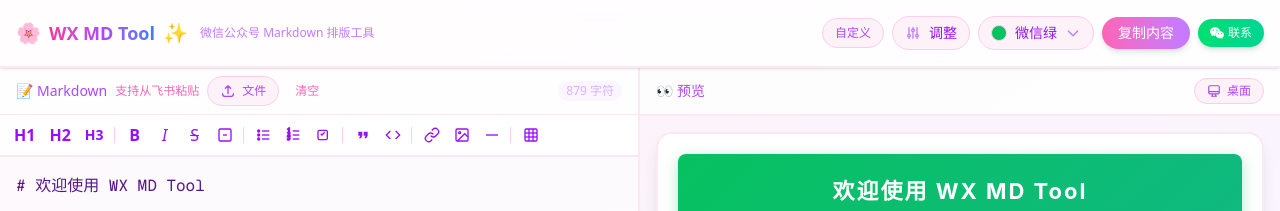
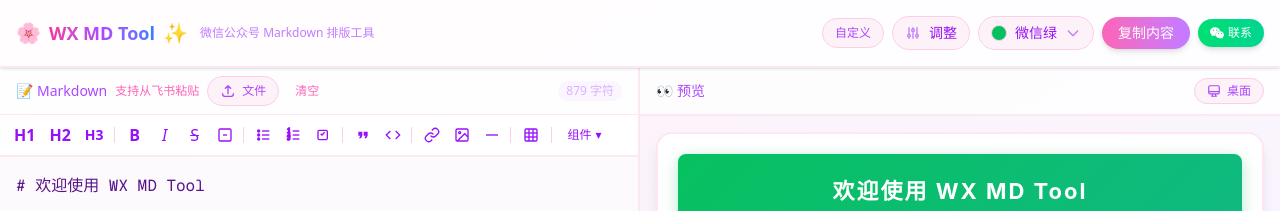
Before and after one commit to AnaWang97/wx-md-tool, a Next.js app: page / in a window 1280 px wide. Both pictures are taken after a click on the button "开始使用". Shown: the top 211 px of the page. Built offline with nearby package versions, Linux system fonts and the light colour scheme.

Commit message:
feat: add layout component toolbar menu

```diff
--- a/components/Editor.tsx
+++ b/components/Editor.tsx
@@ -6,6 +6,11 @@
   hasHtmlContent,
   getHtmlFromClipboard,
 } from "@/lib/html-to-markdown";
+import {
+  createLayoutComponentTemplate,
+  type LayoutComponentId,
+} from "@/lib/layout-components";
+import { insertBlockTemplate } from "@/lib/insert-template";
 import EditorToolbar from "./EditorToolbar";
 
 interface EditorProps {
@@ -29,7 +34,6 @@
 }: EditorProps) {
   const textareaRef = useRef<HTMLTextAreaElement>(null);
   const isInternalScroll = useRef(false);
-  const lastScrollTop = useRef(0);
 
   // 处理粘贴事件 - 智能识别富文本
   const handlePaste = useCallback(
@@ -177,6 +181,27 @@
     [value, onChange]
   );
 
+  const handleInsertComponent = useCallback(
+    (id: LayoutComponentId) => {
+      const textarea = textareaRef.current;
+      if (!textarea) return;
+
+      const start = textarea.selectionStart;
+      const end = textarea.selectionEnd;
+      const selectedText = value.substring(start, end);
+      const template = createLayoutComponentTemplate(id, selectedText);
+      const result = insertBlockTemplate(value, start, end, template);
+
+      onChange(result.value);
+
+      setTimeout(() => {
+        textarea.focus();
+        textarea.setSelectionRange(result.selectionStart, result.selectionEnd);
+      }, 0);
+    },
+    [value, onChange]
+  );
+
   // 快捷键处理
   const handleKeyDown = useCallback(
     (e: React.KeyboardEvent<HTMLTextAreaElement>) => {
@@ -239,7 +264,11 @@
         </div>
         <span className="text-xs text-purple-300 bg-purple-50 px-2 py-0.5 rounded-full">{value.length} 字符</span>
       </div>
-      <EditorToolbar onInsert={handleInsert} onWrap={handleWrap} />
+      <EditorToolbar
+        onInsert={handleInsert}
+        onWrap={handleWrap}
+        onInsertComponent={handleInsertComponent}
+      />
       <textarea
         ref={textareaRef}
         value={value}
--- a/components/EditorToolbar.tsx
+++ b/components/EditorToolbar.tsx
@@ -1,8 +1,12 @@
 "use client";
+
+import { useEffect, useRef, useState } from "react";
+import { layoutComponents, type LayoutComponentId } from "@/lib/layout-components";
 
 interface ToolbarProps {
   onInsert: (before: string, after?: string, defaultText?: string) => void;
   onWrap: (prefix: string, suffix: string, defaultText?: string) => void;
+  onInsertComponent: (id: LayoutComponentId) => void;
 }
 
 interface ToolButton {
@@ -12,7 +16,30 @@
   divider?: boolean;
 }
 
-export default function EditorToolbar({ onInsert, onWrap }: ToolbarProps) {
+export default function EditorToolbar({
+  onInsert,
+  onWrap,
+  onInsertComponent,
+}: ToolbarProps) {
+  const [isComponentMenuOpen, setIsComponentMenuOpen] = useState(false);
+  const componentMenuRef = useRef<HTMLDivElement>(null);
+
+  useEffect(() => {
+    if (!isComponentMenuOpen) return;
+
+    const handleClickOutside = (event: MouseEvent) => {
+      if (
+        componentMenuRef.current &&
+        !componentMenuRef.current.contains(event.target as Node)
+      ) {
+        setIsComponentMenuOpen(false);
+      }
+    };
+
+    document.addEventListener("mousedown", handleClickOutside);
+    return () => document.removeEventListener("mousedown", handleClickOutside);
+  }, [isComponentMenuOpen]);
+
   const tools: ToolButton[] = [
     // 标题
     {
@@ -183,6 +210,46 @@
           )}
         </div>
       ))}
+      <div className="w-px h-4 bg-pink-200 mx-1" />
+      <div ref={componentMenuRef} className="relative flex items-center">
+        <button
+          onClick={() => setIsComponentMenuOpen((open) => !open)}
+          title="排版组件"
+          className="px-2.5 h-7 rounded-lg hover:bg-pink-100 text-purple-600 hover:text-purple-800 transition-colors flex items-center gap-1 text-xs font-medium"
+        >
+          组件
+          <span className={`transition-transform ${isComponentMenuOpen ? "rotate-180" : ""}`}>
+            ▾
+          </span>
+        </button>
+
+        {isComponentMenuOpen && (
+          <div className="absolute left-0 top-full mt-2 w-56 bg-white rounded-xl shadow-xl border-2 border-pink-100 z-[60] overflow-hidden">
+            {layoutComponents.map((component) => (
+              <button
+                key={component.id}
+                onClick={() => {
+                  onInsertComponent(component.id);
+                  setIsComponentMenuOpen(false);
+                }}
+                className="w-full px-3 py-2.5 text-left hover:bg-pink-50 flex items-center gap-3 transition-colors"
+              >
+                <span className="w-7 h-7 rounded-lg bg-pink-50 text-purple-500 flex items-center justify-center text-xs font-bold">
+                  {component.icon}
+                </span>
+                <span className="min-w-0">
+                  <span className="block text-sm text-purple-700 font-medium">
+                    {component.label}
+                  </span>
+                  <span className="block text-xs text-pink-400 truncate">
+                    {component.description}
+                  </span>
+                </span>
+              </button>
+            ))}
+          </div>
+        )}
+      </div>
     </div>
   );
 }
--- /dev/null
+++ b/vitest.config.ts
@@ -0,0 +1,13 @@
+import path from "node:path";
+import { fileURLToPath } from "node:url";
+import { defineConfig } from "vitest/config";
+
+const rootDir = path.dirname(fileURLToPath(import.meta.url));
+
+export default defineConfig({
+  resolve: {
+    alias: {
+      "@": rootDir,
+    },
+  },
+});
```
Also changed, not shown: 1 other file (tests, documents, lock files or other folders).
